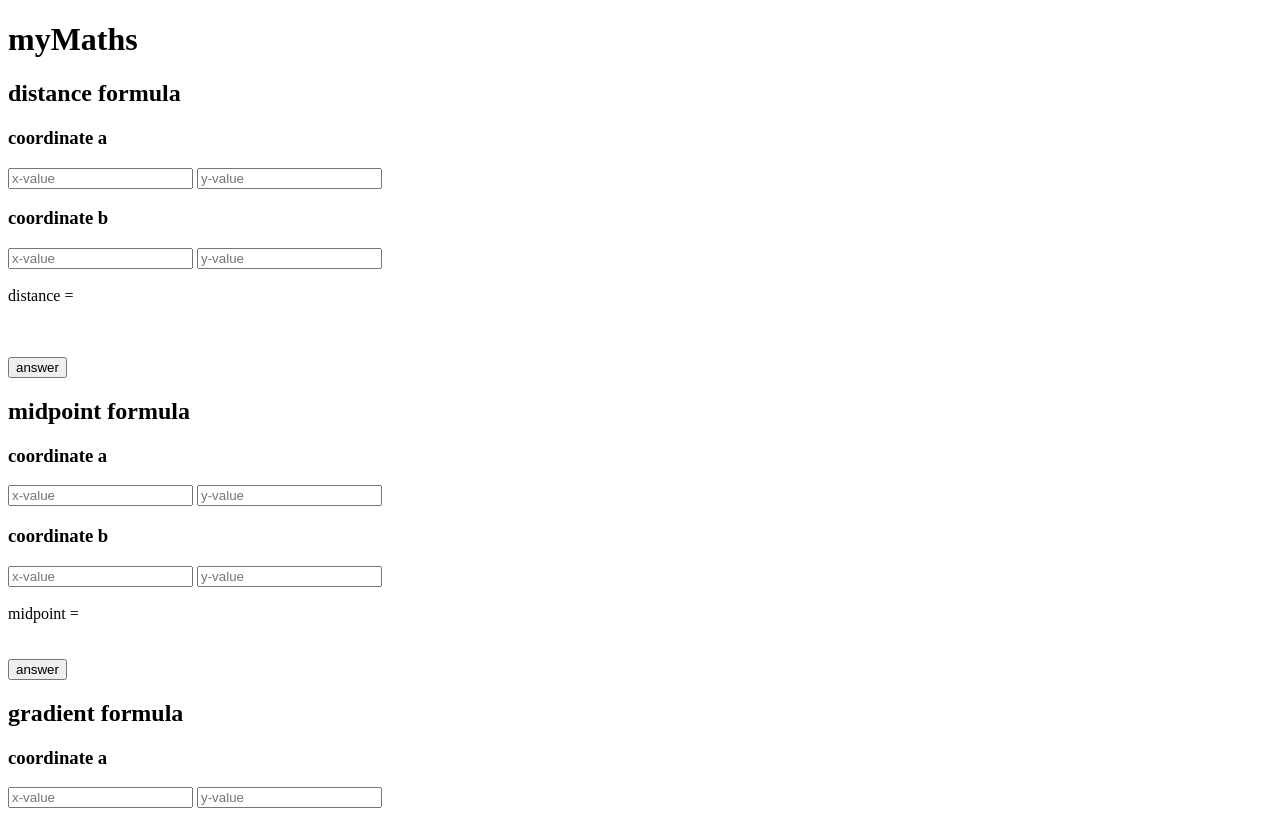
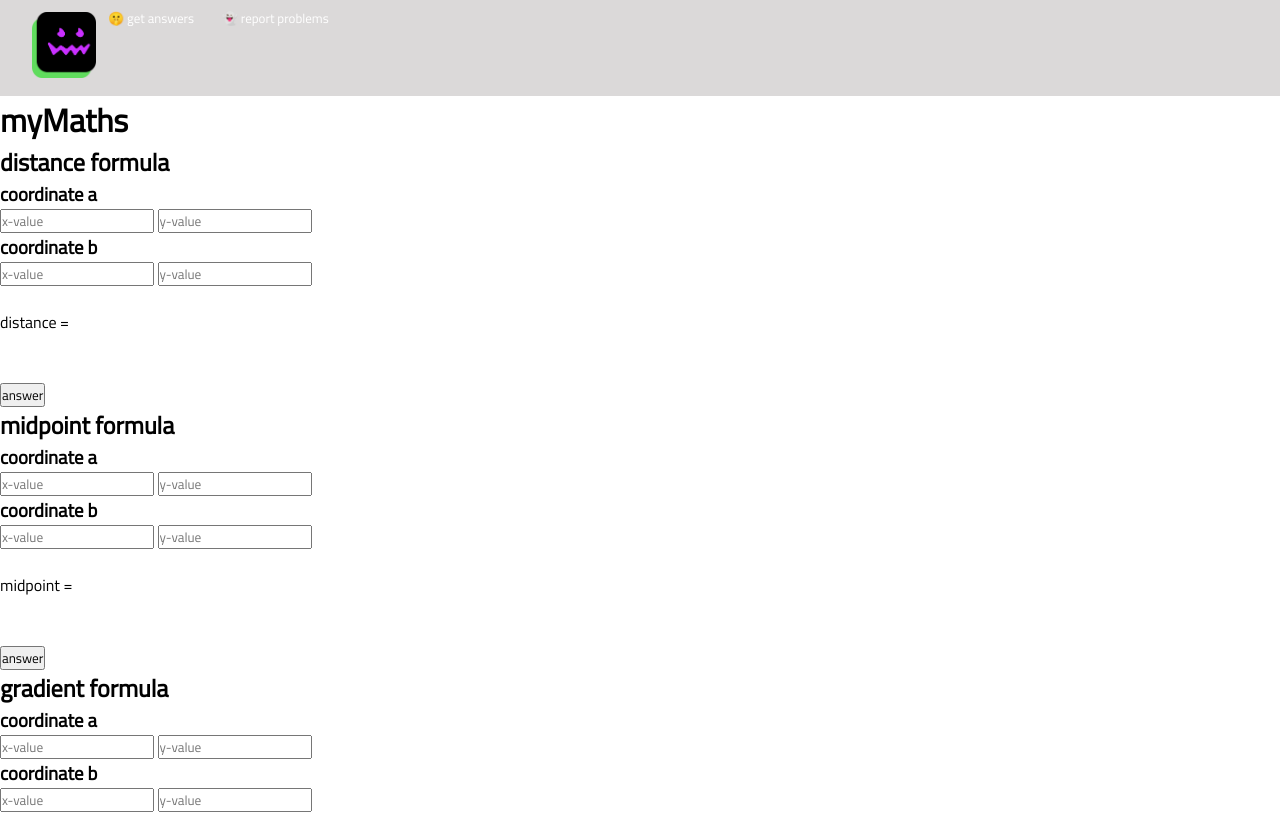
Before and after one commit to SUDO-V0RT3X/myMaths, a plain HTML site: page index.html in a window 1280 px wide. Shown: the top 815 px of the page. Drawn offline with Linux system fonts and the light colour scheme.

Commit message:
added logos, working on css

```diff
--- a/index.html
+++ b/index.html
@@ -7,9 +7,24 @@
     <meta name="viewport" content="width=device-width, initial-scale=1.0" />
     <title>myMaths</title>
     <link rel="stylesheet" href="styles.css" />
+    <link rel="shortcut icon" href="assets/logos/PNG/Light logo.png" type="image/x-icon">
 </head>
 
 <body>
+
+<nav class="navbar">
+    <div class="nav-left">
+    <a href="index.html">
+    <img src="assets/logos/PNG/Dark logo.png" alt="myMathsLogo" class="nav-logo">
+    </a>
+    </div>
+
+    <div class="nav-right">
+        <a href="index.html"> 🤫 get answers </a>
+        <a href="report.html"> 👻 report problems </a>
+    </div>
+</nav>
+
     <h1>myMaths</h1>
 
     <section class="distance-formula">
--- a/index.js
+++ b/index.js
@@ -5,8 +5,8 @@ function distance() {
   var bY = parseFloat(document.getElementById("dbY").value)
   var answerField = document.getElementById("answer-field-d")
 
-    var doneX = ((bX - aX) * (bX - aX))
-    var doneY = ((bY - aY) * (bY - aY))
+  var doneX = (bX - aX) * (bX - aX)
+  var doneY = (bY - aY) * (bY - aY)
   var doneA = doneX + doneY
   var answerF = parseFloat(
     Math.sqrt((bX - aX) * (bX - aX) + (bY - aY) * (bY - aY))
@@ -42,18 +42,16 @@ function distance() {
   var ansThree =
     "&#8730" +
     "(" +
-        (bX - aX) + ")" +
+    (bX - aX) +
+    ")" +
     "<sup>2</sup>" +
-        "+" + "(" +
-        (bY - aY) + ")" +
+    "+" +
+    "(" +
+    (bY - aY) +
+    ")" +
     "<sup>2</sup>"
 
-    var ansFour =
-        "&#8730" +
-        "&nbsp;" +
-        doneX +
-        " + " +
-        doneY
+  var ansFour = "&#8730" + "&nbsp;" + doneX + " + " + doneY
 
   var ansFive = "&#8730" + "&nbsp;" + doneA
 
@@ -86,14 +84,16 @@ function midpoint() {
   var answery = parseFloat(answerY / 2)
 
   var ansOne = "(" + "Xa + Xb / 2 " + " ; " + " Ya + Yb / 2 " + ")"
-    var ansTwo = "(" + answerX + " /2 " + " ; " + answerY + " /2 " + ")"
-    var ansThree = "(" + answerx + " ; " + answery + ")"
+  var ansTwo =
+    "(" + aX + " + " + bX + "/ 2 " + " ; " + aY + " + " + bY + "/ 2 " + ")"
+  var ansThree = "(" + answerX + " /2 " + " ; " + answerY + " /2 " + ")"
+  var ansFour = "(" + answerx + " ; " + answery + ")"
 
-    answerField.innerHTML = ansOne + "<br>" + ansTwo + "<br>" + ansThree + "<br>"
+  answerField.innerHTML =
+    ansOne + "<br>" + ansTwo + "<br>" + ansThree + "<br>" + ansFour + "<br>"
 
   //console.log(answerx + " ; " + answery)
 }
-
 
 function gradient() {
   var aX = parseFloat(document.getElementById("gaX").value)
@@ -106,13 +106,13 @@ function gradient() {
   var answerY = parseFloat(bY - aY)
   var answerF = parseFloat(answerY / answerX)
 
-
   var ansOne = "Yb - Ya " + " / " + "Xb- Xa"
   var ansTwo = bY + "-" + aY + " / " + bX + "-" + aX
   var ansThree = answerY + " / " + answerX
   var ansFour = answerF
 
-    answerField.innerHTML = ansOne + "<br>" + ansTwo + "<br>" + ansThree + "<br>" + ansFour
+  answerField.innerHTML =
+    ansOne + "<br>" + ansTwo + "<br>" + ansThree + "<br>" + ansFour
 
   //console.log(ansOne, '\n', ansTwo, '\n', ansThree, '\n', ansFour)
 }
--- a/styles.css
+++ b/styles.css
@@ -0,0 +1,40 @@
+@import url("https://fonts.googleapis.com/css2?family=Titillium+Web:wght@400&display=swap");
+@import url("https://fonts.googleapis.com/css2?family=Josefin+Sans:wght@600&display=swap");
+
+* {
+  font-family: "Titillium Web", sans-serif;
+  margin: 0;
+  padding: 0;
+}
+
+nav {
+  height: 12vh;
+  background-color: #dbd9d9;
+  display: flex;
+  flex-direction: row;
+  flex: 1;
+}
+
+.nav-left {
+  display: flex;
+  align-items: center;
+  padding-left: 2rem;
+}
+
+.nav-logo {
+  width: 4em;
+}
+
+.nav-right {
+  text-align: right;
+}
+
+.nav-right a {
+  color: #ffffff;
+  text-decoration: none;
+  font-size: 13px;
+
+  display: inline-block;
+  padding: 8px 12px;
+  position: relative;
+}
```
Also changed, not shown: assets/logos/PNG/Dark logo.png (added), assets/logos/PNG/Light logo.png (added), assets/logos/SVG/Dark logo.svg (added), assets/logos/SVG/Light logo.svg (added). Lines whose indentation alone changed are shown as unchanged.
